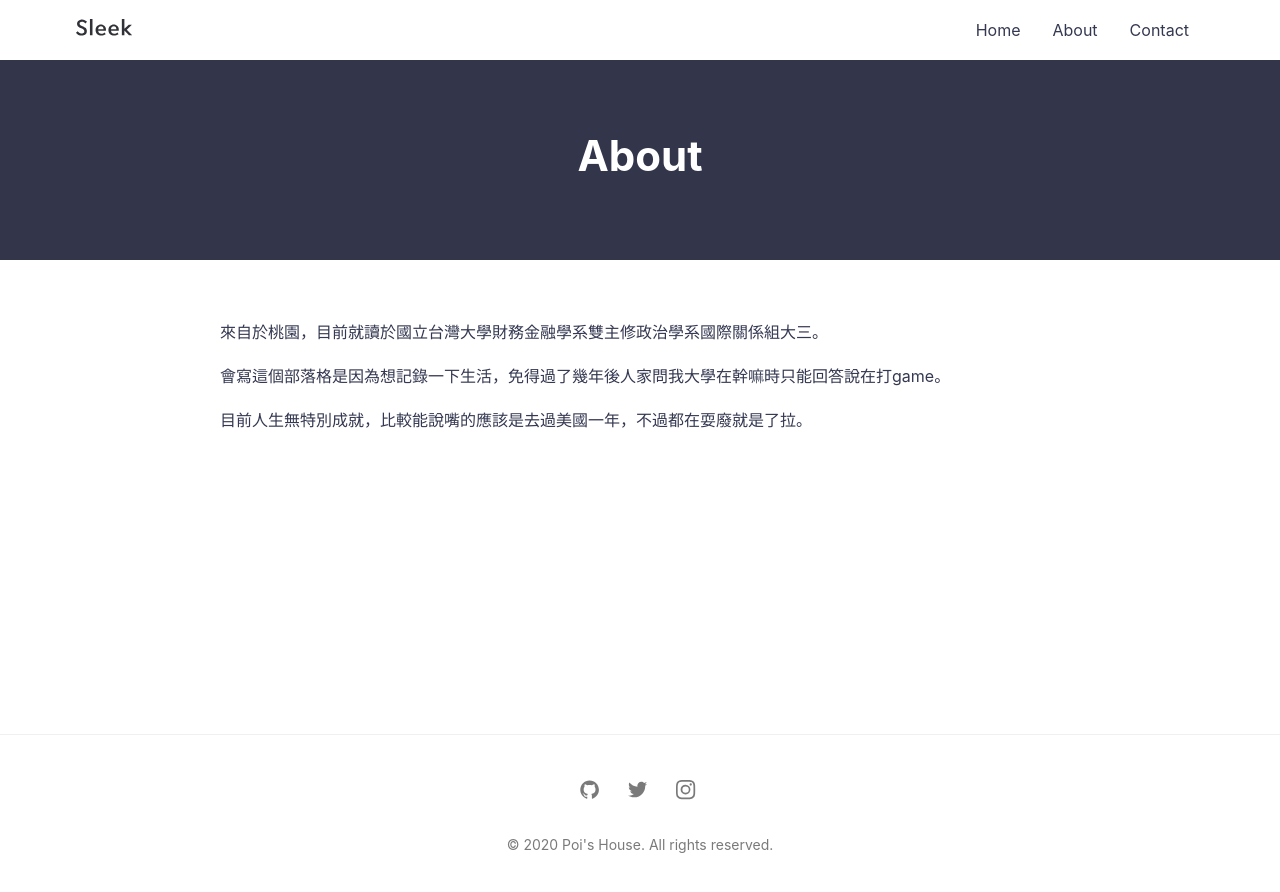
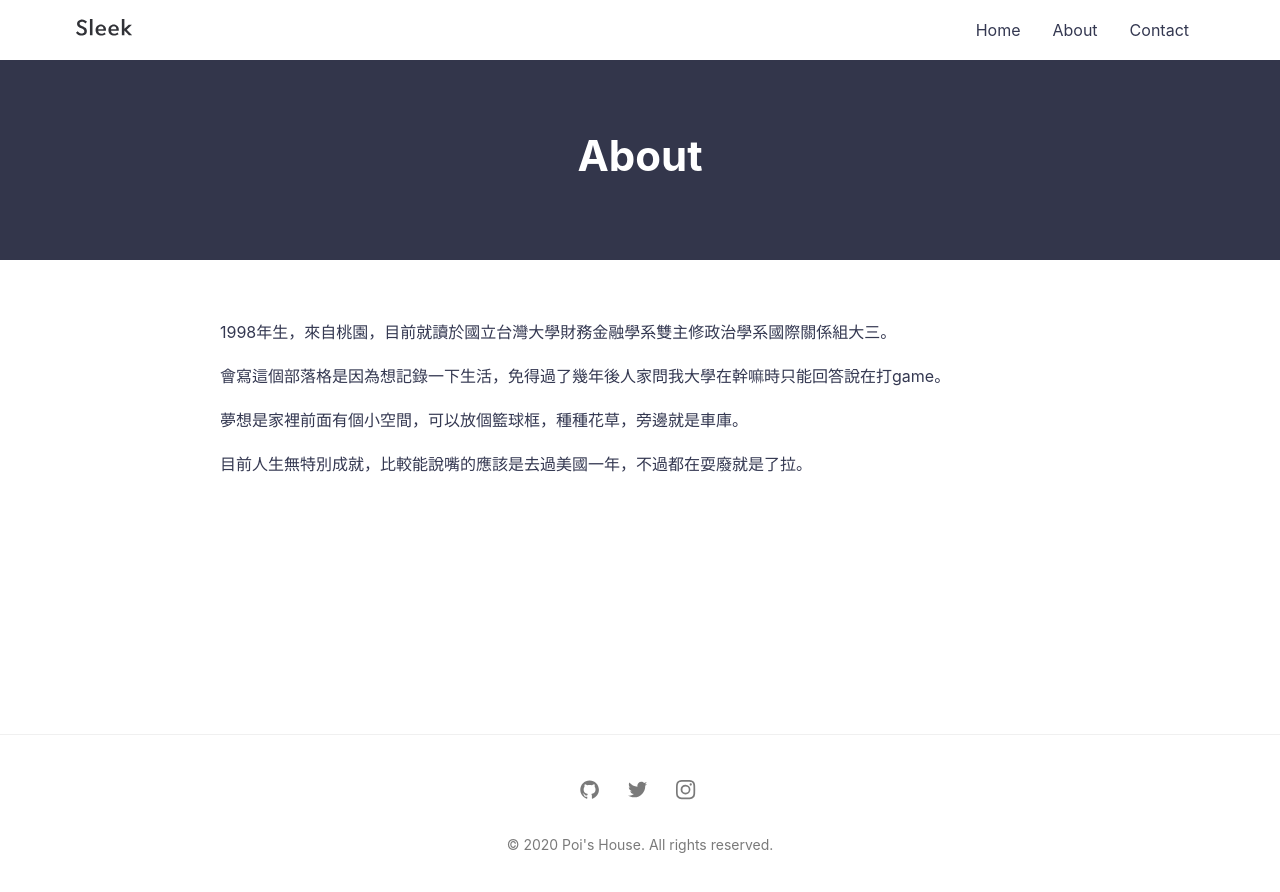
Before and after one commit to poi0905/blog, a Jekyll site: the page built from about.md, in a window 1280 px wide. Shown: the top 892 px of the page. Built offline with Jekyll 4.4.1, drawn with Linux system fonts in a browser that asks for light colours.

Commit message:
2020/7/2

```diff
--- a/about.md
+++ b/about.md
@@ -4,8 +4,10 @@ title: About
 permalink: /about/
 ---
 
-來自於桃園，目前就讀於國立台灣大學財務金融學系雙主修政治學系國際關係組大三。
+1998年生，來自桃園，目前就讀於國立台灣大學財務金融學系雙主修政治學系國際關係組大三。
 
 會寫這個部落格是因為想記錄一下生活，免得過了幾年後人家問我大學在幹嘛時只能回答說在打game。
 
+夢想是家裡前面有個小空間，可以放個籃球框，種種花草，旁邊就是車庫。
+
 目前人生無特別成就，比較能說嘴的應該是去過美國一年，不過都在耍廢就是了拉。
```
